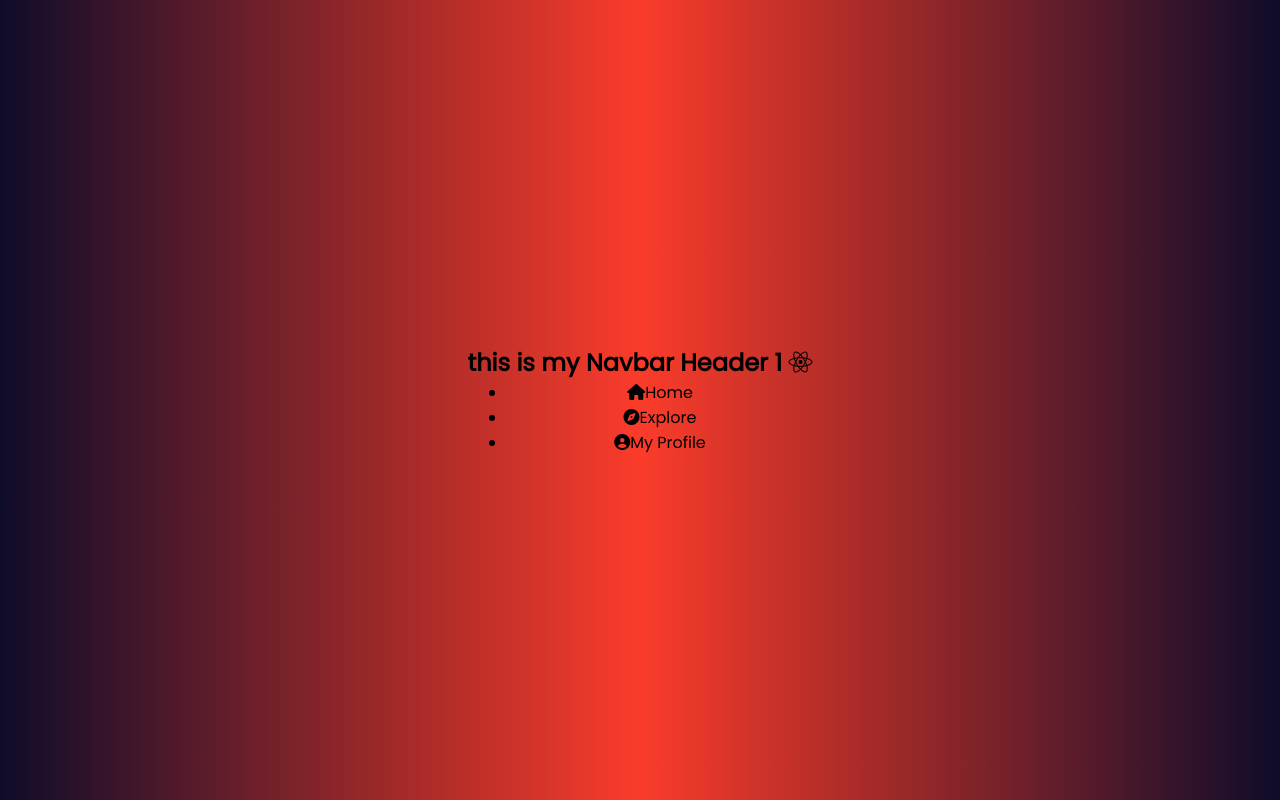
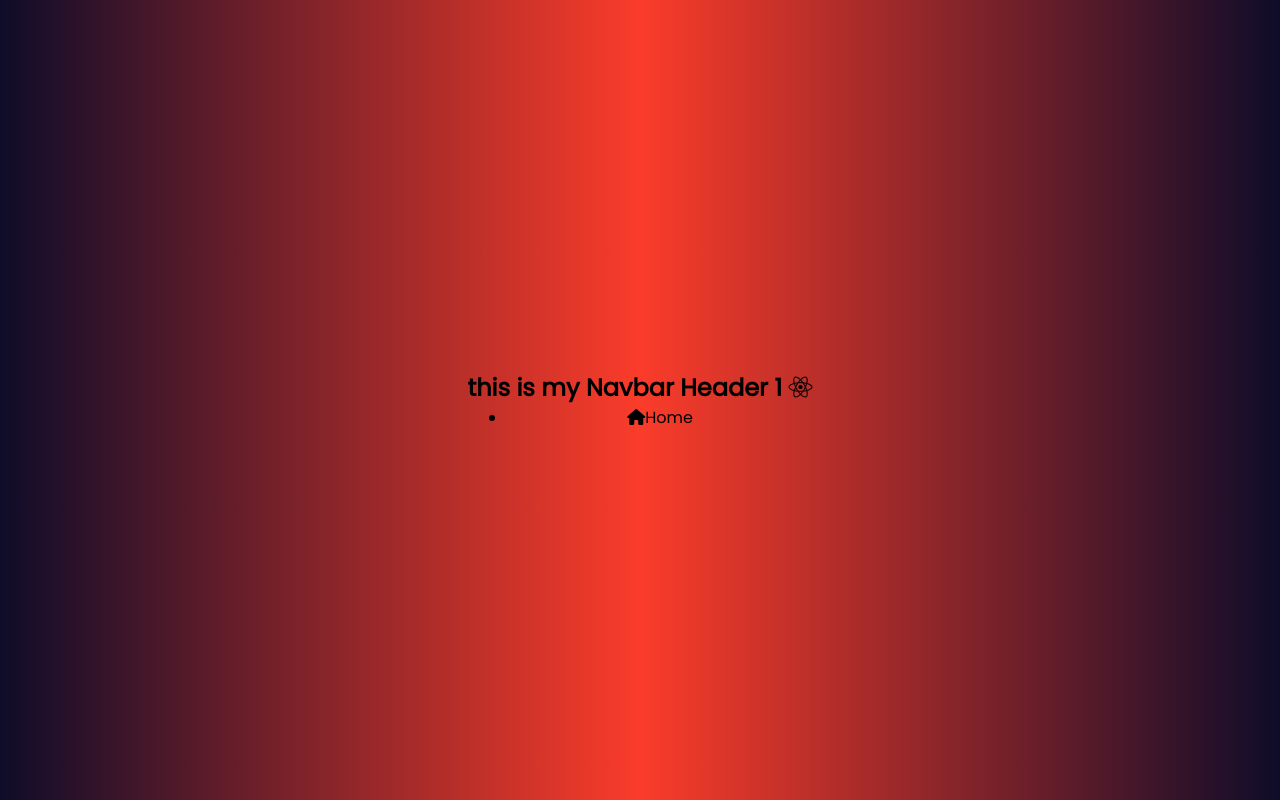
Before and after one commit to thesumitsuryawanshi/Erp_registration_module, a React (Create React App) app: page / in a window 1280 px wide. Built offline with nearby package versions, Linux system fonts and the light colour scheme.

Commit message:
Building the Navbar

```diff
--- /dev/null
+++ b/src/components/Nav/NavMenuItems.js
@@ -0,0 +1,20 @@
+export const NavMenuItems = [
+  {
+    title: "Home",
+    url: "#",
+    cName: "nav-links",
+    icon: "fa-solid fa-house-user",
+  },
+  {
+    title: "Explore",
+    url: "#",
+    cName: "nav-links",
+    icon: "fa fa-compass",
+  },
+  {
+    title: "My Profile",
+    url: "#",
+    cName: "nav-links",
+    icon: "fa fa-user-circle",
+  },
+];
--- a/src/components/Nav/Navbar.js
+++ b/src/components/Nav/Navbar.js
@@ -1,4 +1,5 @@
 import { Component } from "react";
+import { NavMenuItems } from "./NavMenuItems";
 
 class Navbar extends Component {
   render() {
@@ -13,14 +14,6 @@ class Navbar extends Component {
             <i class="fa fa-home" aria-hidden="true"></i>
             Home
           </li>
-          <li>
-            <i class="fa fa-compass" aria-hidden="true"></i>
-            Explore
-          </li>
-          <li>
-            <i class="fa fa-user-circle" aria-hidden="true"></i>
-            My Profile
-          </li>
         </ul>
       </nav>
     );
```
